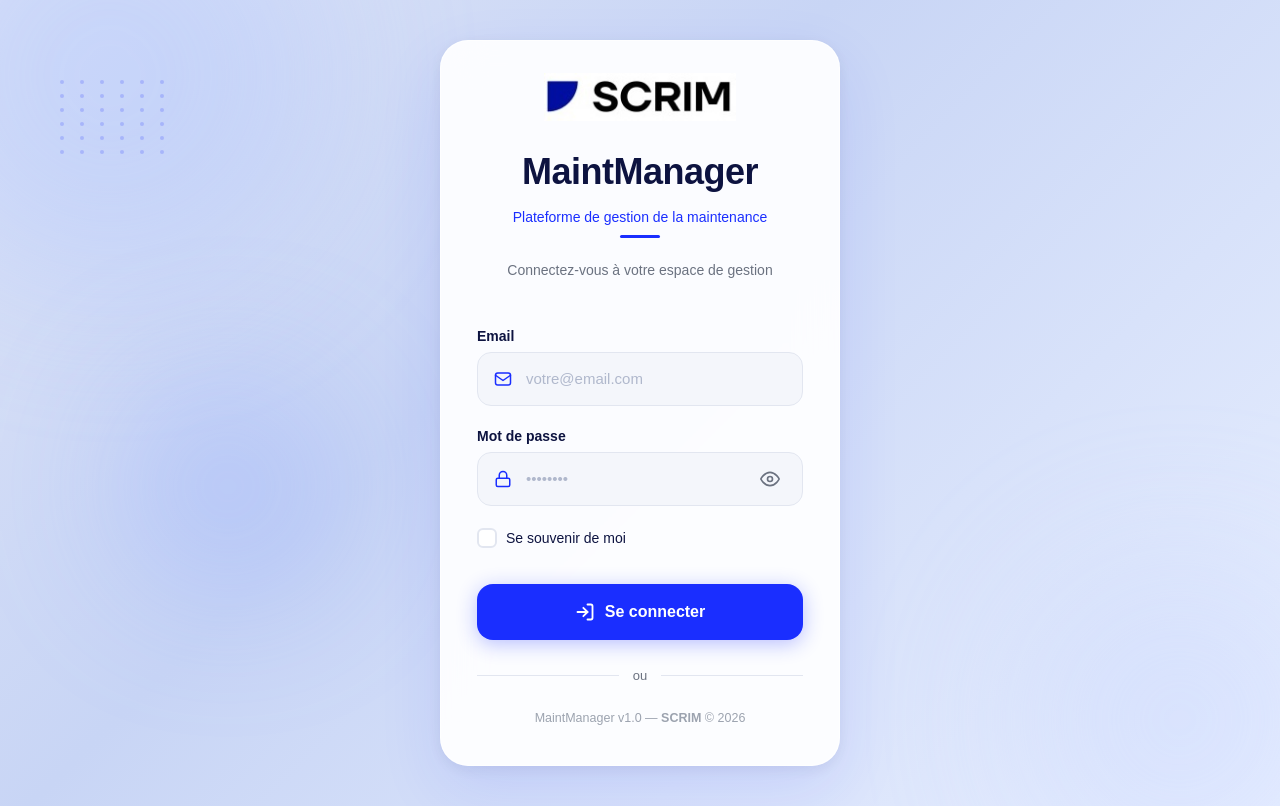
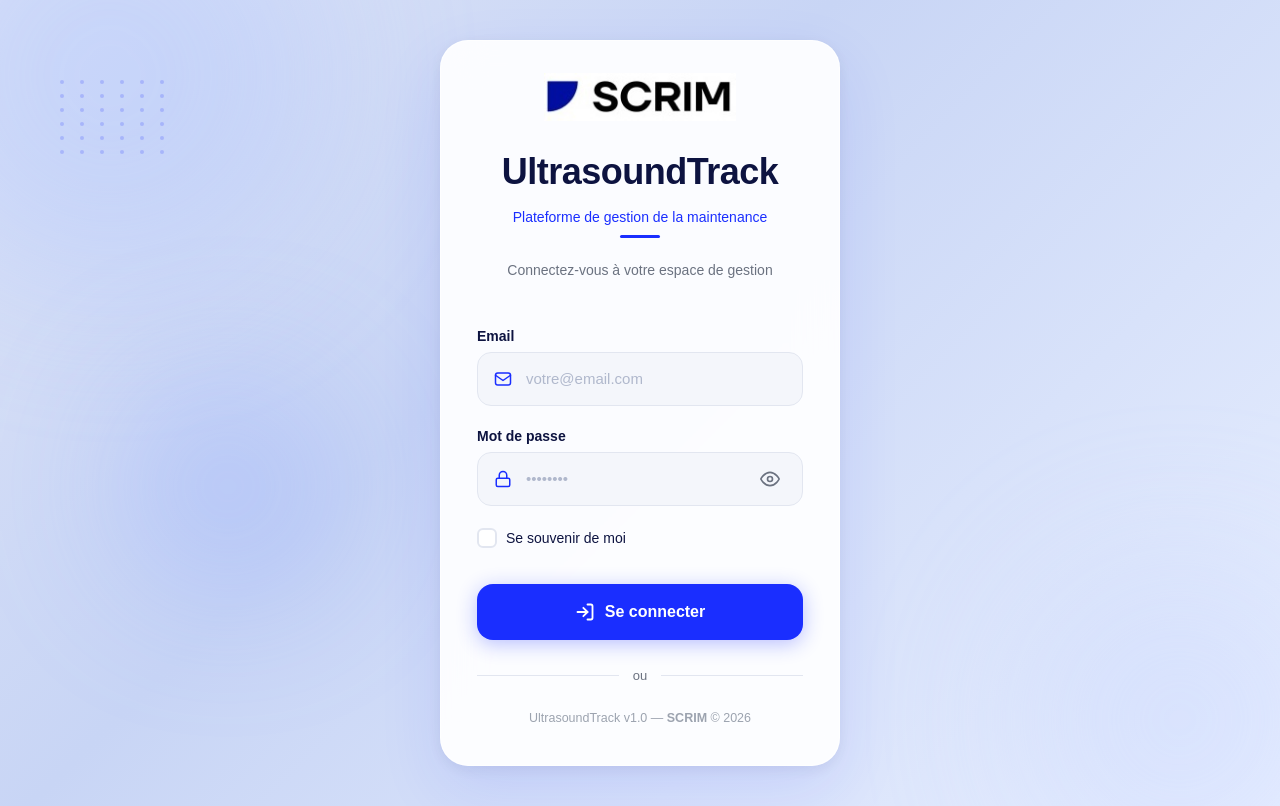
Before and after one commit to biomedmaint-abir/ultrasound-frontend, an Angular app: page /auth in a window 1280 px wide. Built offline with nearby package versions, Linux system fonts and the light colour scheme.

Commit message:
feat: rename MaintManager to UltrasoundTrack

```diff
--- a/src/app/assistant-ia/assistant/assistant.html
+++ b/src/app/assistant-ia/assistant/assistant.html
@@ -5,7 +5,7 @@
     <div class="header-left">
       <div class="ai-avatar">🤖</div>
       <div>
-        <h1>Assistant IA MaintManager</h1>
+        <h1>Assistant IA UltrasoundTrack</h1>
         <p class="status"><span class="dot"></span> En ligne — Diagnostic Philips Échographie</p>
       </div>
     </div>
@@ -28,7 +28,7 @@
     <div class="message bot-message">
       <div class="avatar">🤖</div>
       <div class="bubble">
-        <p>Bonjour ! Je suis l'assistant IA de <strong>MaintManager</strong>. Je peux diagnostiquer les pannes des équipements Philips.</p>
+        <p>Bonjour ! Je suis l'assistant IA de <strong>UltrasoundTrack</strong>. Je peux diagnostiquer les pannes des équipements Philips.</p>
         <p>Entrez un <strong>code erreur</strong> (ex: ERR-001) ou décrivez un <strong>symptôme</strong> en langage naturel.</p>
         <p>📷 Vous pouvez aussi <strong>importer une image</strong> d'un document Philips pour extraction automatique !</p>
         <div class="quick-actions">
--- a/src/app/auth/login/login.html
+++ b/src/app/auth/login/login.html
@@ -12,7 +12,7 @@
       <img src="scrim-logo.jpg" class="logo-icon" alt="SCRIM">
 
     </div>
-    <div class="app-title">MaintManager</div>
+    <div class="app-title">UltrasoundTrack</div>
     <div class="app-subtitle">Plateforme de gestion de la maintenance</div>
     <div class="divider-line"></div>
     <p class="connect-hint">Connectez-vous à votre espace de gestion</p>
@@ -82,5 +82,5 @@
     <div class="or-line"></div>
   </div>
 
-  <p class="footer-text">MaintManager v1.0 — <strong>SCRIM</strong> © 2026</p>
+  <p class="footer-text">UltrasoundTrack v1.0 — <strong>SCRIM</strong> © 2026</p>
 </div>
--- a/src/app/backoffice-layout/backoffice-layout.component.ts
+++ b/src/app/backoffice-layout/backoffice-layout.component.ts
@@ -16,7 +16,7 @@ import { ConfirmDialogComponent } from '../shared/confirm-dialog/confirm-dialog.
       <div class="logo">
         <div class="logo-icon-box">🔷</div>
         <div class="logo-texts">
-          <span class="logo-text">MaintManager</span>
+          <span class="logo-text">UltrasoundTrack</span>
           <span class="logo-sub">by SCRIM</span>
         </div>
       </div>
--- a/src/app/chefpole-layout/chefpole-layout.component.ts
+++ b/src/app/chefpole-layout/chefpole-layout.component.ts
@@ -16,7 +16,7 @@ import { ConfirmDialogComponent } from '../shared/confirm-dialog/confirm-dialog.
       <div class="logo">
         <div class="logo-icon-box">🔷</div>
         <div class="logo-texts">
-          <span class="logo-text">MaintManager</span>
+          <span class="logo-text">UltrasoundTrack</span>
           <span class="logo-sub">by SCRIM</span>
         </div>
       </div>
--- a/src/app/dashboard/dashboard/dashboard.html
+++ b/src/app/dashboard/dashboard/dashboard.html
@@ -116,7 +116,7 @@
 
 
     <div class="dashboard-footer">
-      <span>MaintManager v1.0 — SCRIM © 2026</span>
+      <span>UltrasoundTrack v1.0 — SCRIM © 2026</span>
       <span>🔒 Système sécurisé</span>
     </div>
 
--- a/src/app/fse-layout/fse-layout.component.html
+++ b/src/app/fse-layout/fse-layout.component.html
@@ -4,7 +4,7 @@
       <div class="logo">
         <div class="logo-icon-box">🔷</div>
         <div class="logo-texts">
-          <span class="logo-text">MaintManager</span>
+          <span class="logo-text">UltrasoundTrack</span>
           <span class="logo-sub">by SCRIM</span>
         </div>
       </div>
--- a/src/app/layout/layout.component.html
+++ b/src/app/layout/layout.component.html
@@ -5,7 +5,7 @@
       <div class="logo">
         <div class="logo-icon-box">🔷</div>
         <div class="logo-texts">
-          <span class="logo-text">MaintManager</span>
+          <span class="logo-text">UltrasoundTrack</span>
           <span class="logo-sub">by SCRIM</span>
         </div>
       </div>
--- a/src/index.html
+++ b/src/index.html
@@ -2,7 +2,7 @@
 <html lang="en">
   <head>
     <meta charset="utf-8" />
-    <title>UltrasoundFrontend</title>
+    <title>UltrasoundTrack</title>
     <base href="/" />
     <meta name="viewport" content="width=device-width, initial-scale=1" />
     <link rel="icon" type="image/x-icon" href="favicon.ico" />
```
